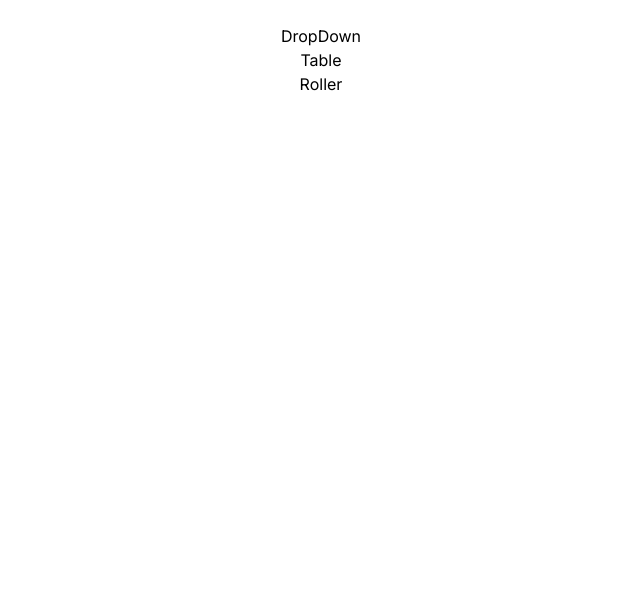
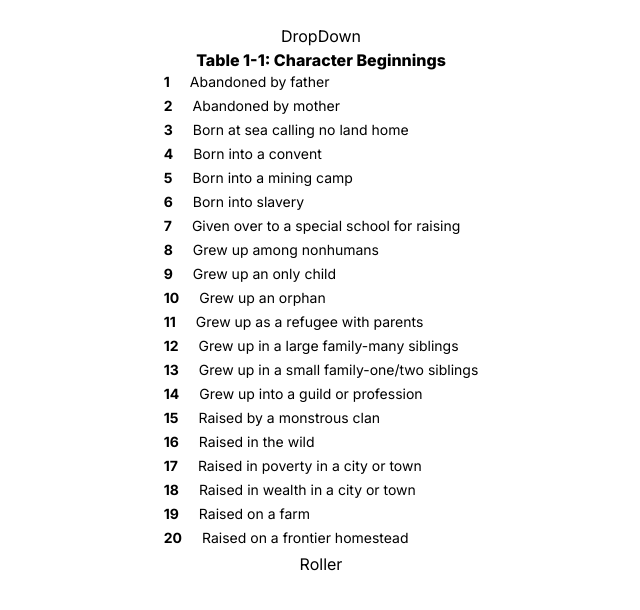
Before and after one commit to scicluna/tablemaker, a Next.js app: page / in a window 1280 px wide. Shown: the top 610 px of the page, without its empty margins (319-959 px from the left). Built offline with nearby package versions, Linux system fonts and the light colour scheme.

Commit message:
table basic complete

```diff
--- a/components/Table.tsx
+++ b/components/Table.tsx
@@ -1,7 +1,22 @@
+import { Table } from "./TableSpace"
 
+type TableProps = {
+    currentTable: Table
+}
 
-export default function Table() {
+export default function Table({ currentTable }: TableProps) {
+
     return (
-        <h1>Table</h1>
+        <>
+            <h1 className="font-extrabold w-full text-center">{currentTable.header}</h1>
+            <div className="flex flex-col gap-1">
+                {currentTable.items.map((item, i) => (
+                    <div className="flex gap-5 sm:text-sm text-xs" key={item}>
+                        <p className="font-bold">{item && i + 1}</p>
+                        <p>{item && item}</p>
+                    </div>
+                ))}
+            </div>
+        </>
     )
 }
--- a/components/TableSpace.tsx
+++ b/components/TableSpace.tsx
@@ -3,13 +3,28 @@ import DropDown from "./DropDown"
 import Table from "./Table"
 import Roller from "./Roller"
 import tables from "../inputs/tables.json"
+import { useState, useEffect } from "react"
 
+export type Table = {
+    header: string
+    items: string[]
+}
 
 export default function TableSpace() {
+    const [tableList, setTableList] = useState<{}[]>([])
+    const [currentTable, setCurrentTable] = useState<Table>()
+
+    useEffect(() => {
+        setTableList(tables)
+        setCurrentTable(tables[0])
+    }, [])
+
+    console.log(currentTable)
+
     return (
         <>
             <DropDown />
-            <Table />
+            {currentTable ? <Table currentTable={currentTable} /> : <h1>Loading...</h1>}
             <Roller />
         </>
     )
```
